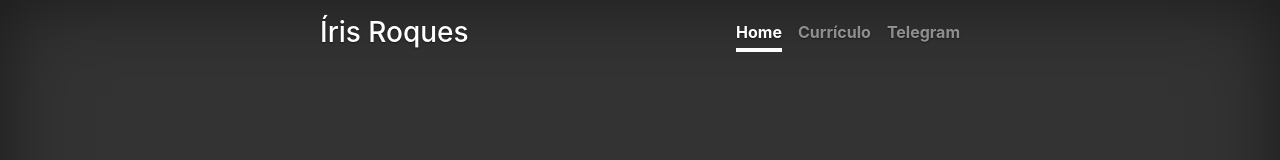
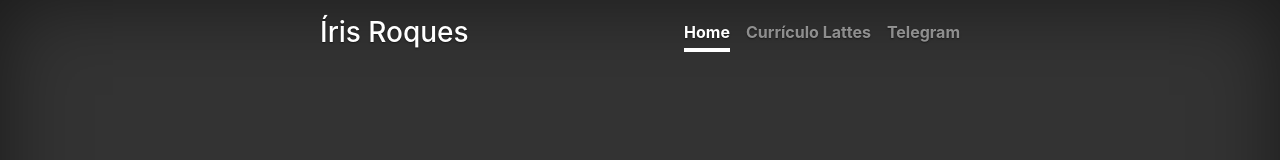
Before and after one commit to irisroques/irisroques.github.io, a plain HTML site: page index.html in a window 1280 px wide. Shown: the top 160 px of the page. Drawn offline with Linux system fonts and the light colour scheme.

Commit message:
Update index.html

```diff
--- a/index.html
+++ b/index.html
@@ -39,7 +39,7 @@
       <h3 class="masthead-brand">Íris Roques</h3>
       <nav class="nav nav-masthead justify-content-center">
         <a class="nav-link active" href="#">Home</a>
-        <a class="nav-link" href="assets/cv-en-victoria (1)-páginas-1.pdf">Currículo</a>
+        <a class="nav-link" href="http://lattes.cnpq.br/6828524461578255">Currículo Lattes</a>
         <a class="nav-link" href="https://t.me/irisroques">Telegram</a>
       </nav>
     </div>
```
